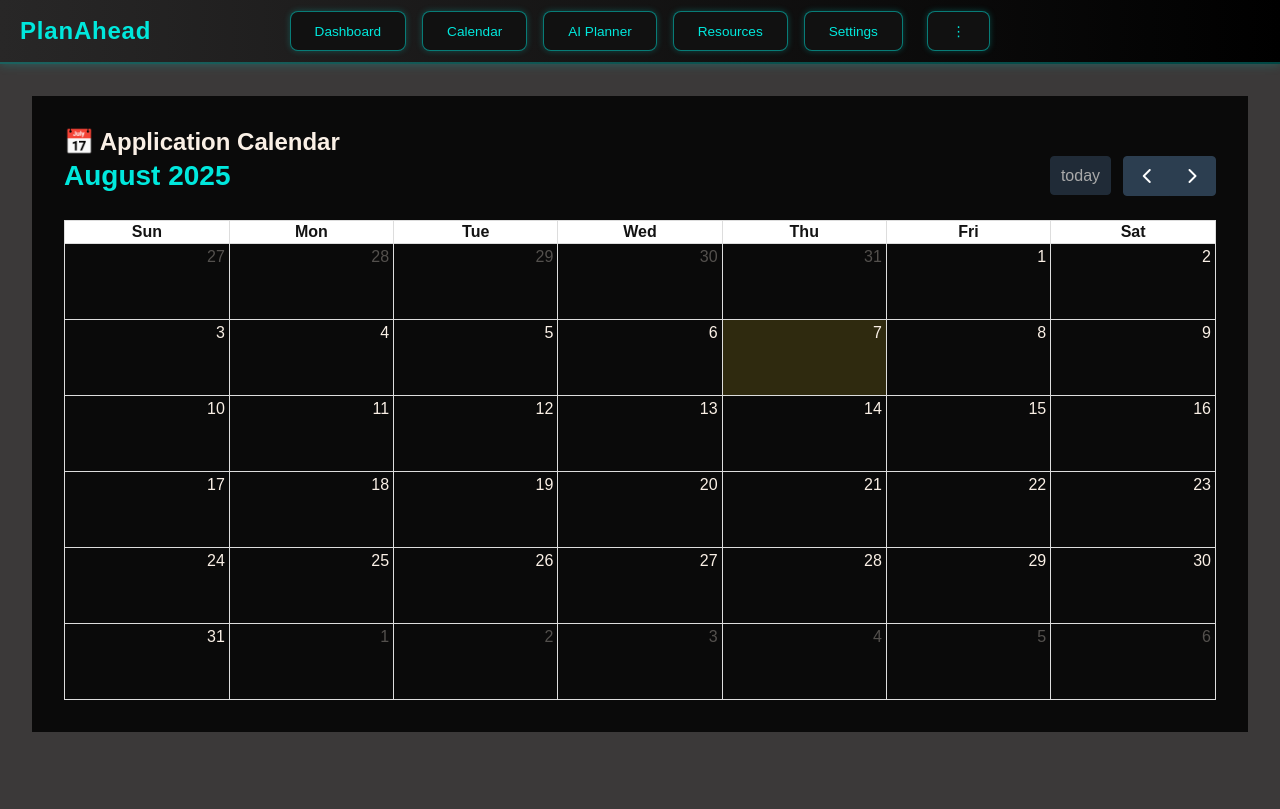
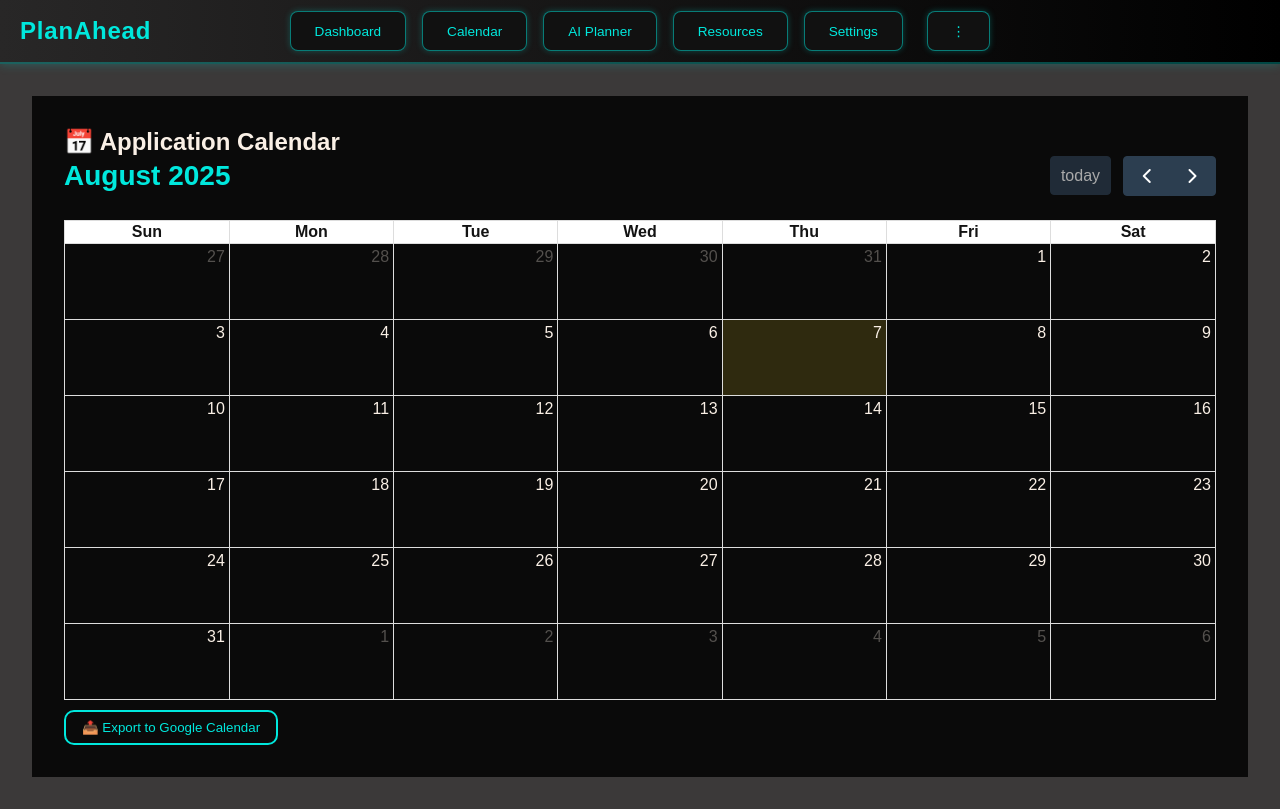
Before and after one commit to SadgeCat/AppTrackerWebsite, a React (Create React App) app: page /#/Calendar in a window 1280 px wide. Built offline with nearby package versions, Linux system fonts and the light colour scheme.

Commit message:
added more filters and updated calendar

```diff
--- a/src/App.css
+++ b/src/App.css
@@ -374,6 +374,43 @@ main button:hover {
     border: none;
     font-weight: bold;
     font-family: 'Orbitron', sans-serif;
+    cursor: pointer;
+}
+.fc .fc-daygrid-event .fc-event-title {
+    color: var(--textcolor) !important;
+    font-weight: bold;
+    font-family: 'Orbitron', sans-serif;
+}
+.calendar-School {background-color: var(--schoolcolor) !important;}
+.calendar-Work {background-color: var(--workcolor) !important;}
+.calendar-Family {background-color: var(--familycolor) !important;}
+.calendar-Meeting {background-color: var(--meetingcolor) !important;}
+.calendar-Trip {background-color: var(--tripcolor) !important;}
+.calendar-Other {background-color: var(--othercolor) !important;}
+
+.modal-backdrop {
+    position: fixed;
+    inset: 0;
+    background: rgba(0, 0, 0, 0.4);
+    display: flex;
+    align-items: center;
+    justify-content: center;
+    z-index: 999;
+}
+
+.modal {
+    background: var(--bgcolor);
+    padding: 1rem 1.5rem;
+    border-radius: 8px;
+    max-width: 400px;
+    width: 90%;
+    box-shadow: 0 2px 8px rgba(0,0,0,0.3);
+}
+.modal h3 {
+    padding-bottom: 0.25rem;
+}
+.modal p {
+    padding-bottom: 0.25rem;
 }
 
 /* AIPlanner Page */
--- a/src/App.js
+++ b/src/App.js
@@ -28,13 +28,34 @@ const App = () => {
     const [filteredCardList, setFilteredCardList] = useState(cardList);
     const [filterType, setFilterType] = useState("");
     const [filterStatus, setFilterStatus] = useState("");
+    const [filterDate, setFilterDate] = useState("");
     const [search, setSearch] = useState("");
     useEffect(() => {
-        const filtered = cardList.filter((card) =>
-            (filterType === "" || card.type === filterType) && (filterStatus === "" || card.status === filterStatus) && card.title.toLowerCase().includes(search.toLowerCase())
-        );
+        const filtered = cardList.filter((card) => {
+            const deadline = new Date(card.deadline);
+            const diffMs = deadline - new Date();
+            const diffDays = diffMs / (1000 * 60 * 60 * 24);
+
+            let matchesDateFilter = true;
+            if(filterDate === "1day"){
+                matchesDateFilter = diffDays <= 1;
+            } else if(filterDate === "1week"){
+                matchesDateFilter = diffDays <= 7;
+            } else if(filterDate === "1month"){
+                matchesDateFilter = diffDays <= 30;
+            } else if(filterDate === "1year"){
+                matchesDateFilter = diffDays <= 365;
+            }
+
+            return (
+                (filterType === "" || card.type === filterType) &&
+                (filterStatus === "" || card.status === filterStatus) &&
+                card.title.toLowerCase().includes(search.toLowerCase()) &&
+                matchesDateFilter
+            );
+        });
         setFilteredCardList(filtered);
-    }, [search, filterType, filterStatus, cardList]);
+    }, [search, filterType, filterStatus, filterDate, cardList]);
 
     const addCard = (id, title, desc, deadline, status, type) => {
         const newCard = {
@@ -74,13 +95,15 @@ const App = () => {
                                                     setFilterType={setFilterType}
                                                     filterStatus={filterStatus}
                                                     setFilterStatus={setFilterStatus}
+                                                    filterDate={filterDate}
+                                                    setFilterDate={setFilterDate}
                                                     search={search}
                                                     setSearch={setSearch}
                                                     onAddCard={addCard}
                                                     onEditCard={editCard}
                                                     onDeleteCard={deleteCard}/>}/>
-                        <Route path="/Calendar" element={<Calendar cardList={cardList}/>}/>
-                        <Route path="/AIPlanner" element={<AIPlanner cardList={cardList}/>}/>
+                        <Route path="/Calendar" element={<Calendar cardList={filteredCardList}/>}/>
+                        <Route path="/AIPlanner" element={<AIPlanner cardList={filteredCardList}/>}/>
                         <Route path="/Resources" element={<Resources/>}/>
                         <Route path="/Settings" element={<Settings/>}/>
                     </Route>
--- /dev/null
+++ b/src/components/ExportCalendar.jsx
@@ -0,0 +1,47 @@
+import React from "react";
+
+const ExportCalendarButton = ({ cardList }) => {
+    const exportICS = () => {
+        let icsContent = "BEGIN:VCALENDAR\nVERSION:2.0\nPRODID:-//YourApp//EN\n";
+
+        cardList.forEach((card) => {
+            const startDateTime = formatDateTime(card.deadline);
+            const endDateTime = formatDateTime(card.deadline, 1);
+
+            icsContent += `BEGIN:VEVENT\n`;
+            icsContent += `UID:${card.id}@yourapp.com\n`;
+            icsContent += `SUMMARY:${escapeICS(card.title)}\n`;
+            icsContent += `DTSTART:${startDateTime}\n`;
+            icsContent += `DTEND:${endDateTime}\n`;
+            icsContent += `END:VEVENT\n`;
+        });
+
+        icsContent += "END:VCALENDAR";
+
+        const blob = new Blob([icsContent], { type: "text/calendar;charset=utf-8" });
+        const url = URL.createObjectURL(blob);
+
+        const link = document.createElement("a");
+        link.href = url;
+        link.download = "planahead-calendar.ics";
+        link.click();
+    };
+
+    const formatDateTime = (date, addHours = 0) => {
+        const d = date instanceof Date ? new Date(date) : new Date(date);
+        d.setHours(d.getHours() + addHours);
+        return d.toISOString().replace(/[-:]/g, "").split(".")[0] + "Z";
+    };
+
+    const escapeICS = (text) => {
+        return text.replace(/,/g, "\\,").replace(/;/g, "\\;").replace(/\n/g, "\\n");
+    };
+
+    return (
+        <button onClick={exportICS} style={{ marginTop: "10px" }}>
+            📤 Export to Google Calendar
+        </button>
+    );
+};
+
+export default ExportCalendarButton;
--- a/src/components/MainContent.jsx
+++ b/src/components/MainContent.jsx
@@ -44,6 +44,17 @@ const MainContent = (props) => {
                         <option value="Not Started">Not Started</option>
                         <option value="Completed">Completed</option>
                         <option value="Deferred">Deferred</option>
+                        </select>
+                    </div>
+
+                    <div className="filter-section">
+                        <h4>Deadline</h4>
+                        <select value={props.filterDate} onChange={(e) => props.setFilterDate(e.target.value)}>
+                        <option value="">All</option>
+                        <option value="1day">&lt; 1 Day</option>
+                        <option value="1week">&lt; 1 Week</option>
+                        <option value="1month">&lt; 1 Month</option>
+                        <option value="1year">&lt; 1 Year</option>
                         </select>
                     </div>
                 </div>
--- a/src/pages/Calendar.jsx
+++ b/src/pages/Calendar.jsx
@@ -1,27 +1,20 @@
+import { useState } from "react";
 import FullCalendar from "@fullcalendar/react";
 import dayGridPlugin from "@fullcalendar/daygrid";
-
-
-// const Calendar = ({cardList}) => {
-//     return (
-//         <div className="calendar">
-//             <h2>Calendar</h2>
-
-//             {cardList.map((card) => (
-//                 <div key={card.id}>
-//                     <p>{card.title}</p>
-//                     <p>{card.deadline.toLocaleDateString()}</p>
-//                 </div>
-//             ))}
-//         </div>
-//     );
-// }
+import ExportCalendar from "../components/ExportCalendar";
 
 const Calendar = ({ cardList }) => {
+    const [selectedCard, setSelectedCard] = useState(null);
+    const handleEventClick = (clickInfo) => {
+        const card = cardList.find(c => c.id.toString() === clickInfo.event.id);
+        setSelectedCard(card);
+    }
+
     const events = cardList.map(card => ({
         id: card.id.toString(),
         title: card.title,
-        date: card.deadline instanceof Date ? card.deadline.toLocaleDateString('en-CA') : new Date(card.deadline).toLocaleDateString('en-CA')
+        date: card.deadline instanceof Date ? card.deadline.toLocaleDateString('en-CA') : new Date(card.deadline).toLocaleDateString('en-CA'),
+        className: `calendar-${card.type}`
     }));
 
     return (
@@ -31,7 +24,20 @@ const Calendar = ({ cardList }) => {
                 plugins={[dayGridPlugin]}
                 initialView="dayGridMonth"
                 events={events}
-                height="auto" />
+                height="auto"
+                eventClick={handleEventClick}/>
+            <ExportCalendar cardList={cardList}/>
+
+            {selectedCard && (
+                <div className="modal-backdrop" onClick={() => setSelectedCard(null)}>
+                    <div className="modal" onClick={(e) => e.stopPropagation()}>
+                        <h3>{selectedCard.title}</h3>
+                        <p><strong>Description:</strong> {selectedCard.desc}</p>
+                        <p><strong>Deadline:</strong> {selectedCard.deadline.toLocaleDateString()}</p>
+                        <button onClick={() => setSelectedCard(null)}>Close</button>
+                    </div>
+                </div>
+            )}
         </div>
     );
 };
--- a/src/pages/Dashboard.jsx
+++ b/src/pages/Dashboard.jsx
@@ -1,6 +1,6 @@
 import MainContent from "../components/MainContent"
 
-const Dashboard = ({cardList, filterType, setFilterType, filterStatus, setFilterStatus, search, setSearch, onAddCard, onEditCard, onDeleteCard}) => {
+const Dashboard = ({cardList, filterType, setFilterType, filterStatus, setFilterStatus, filterDate, setFilterDate, search, setSearch, onAddCard, onEditCard, onDeleteCard}) => {
     return (
         <div className="App">
             <MainContent
@@ -9,6 +9,8 @@ const Dashboard = ({cardList, filterType, setFilterType, filterStatus, setFilter
                 setFilterType={setFilterType}
                 filterStatus={filterStatus}
                 setFilterStatus={setFilterStatus}
+                filterDate={filterDate}
+                setFilterDate={setFilterDate}
                 search={search}
                 setSearch={setSearch}
                 onAddCard={onAddCard}
```
